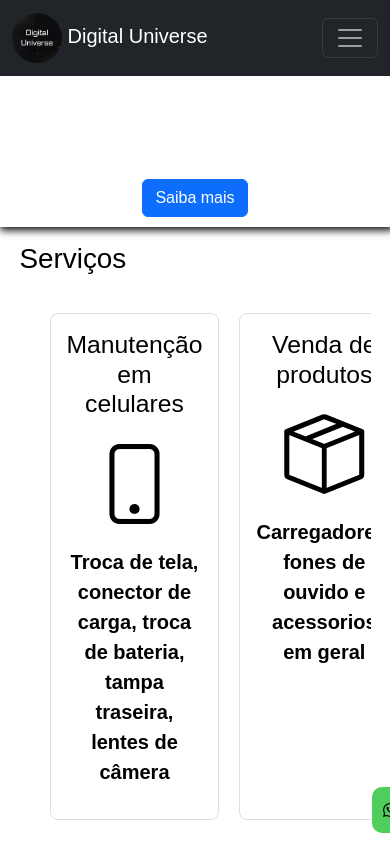
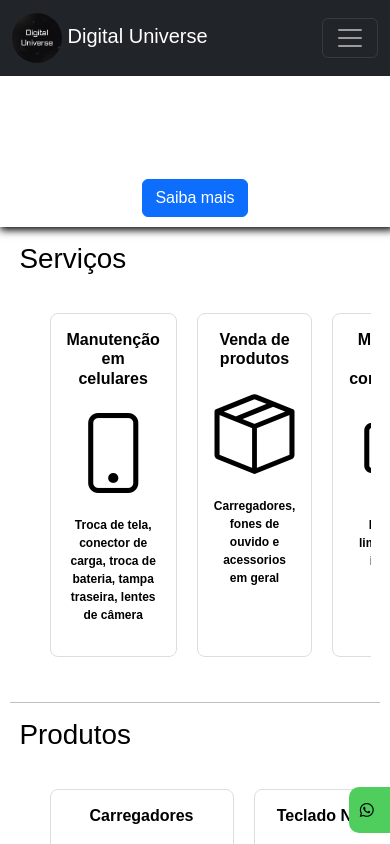
Before and after one commit to Nukaus/projetos_pessoais, a plain HTML site: page cristiano-tech/index.html in a window 390 px wide. Shown: the top 844 px of the page. Drawn offline with nearby package versions, Linux system fonts and the light colour scheme.

Commit message:
Update style.css

```diff
--- a/cristiano-tech/css/style.css
+++ b/cristiano-tech/css/style.css
@@ -161,11 +161,25 @@ main{
 
     #btnAcessibilidade{
         top: 96%;
-        right: -56%;
+        right: -50%;
     }
 
     #sobre > h1, #sobre > h2{
         font-size: 16px;
     }
 
+    .manutencoes{
+        font-size: 12px;
+    }
+
+    .manutencoes > a > h2{
+        font-size: 16px;
+        font-weight: bold;
+    }
+
+    .produtos > a > h2{
+        font-size: 16px;
+        font-weight: bold;
+    }
+
 }
```
